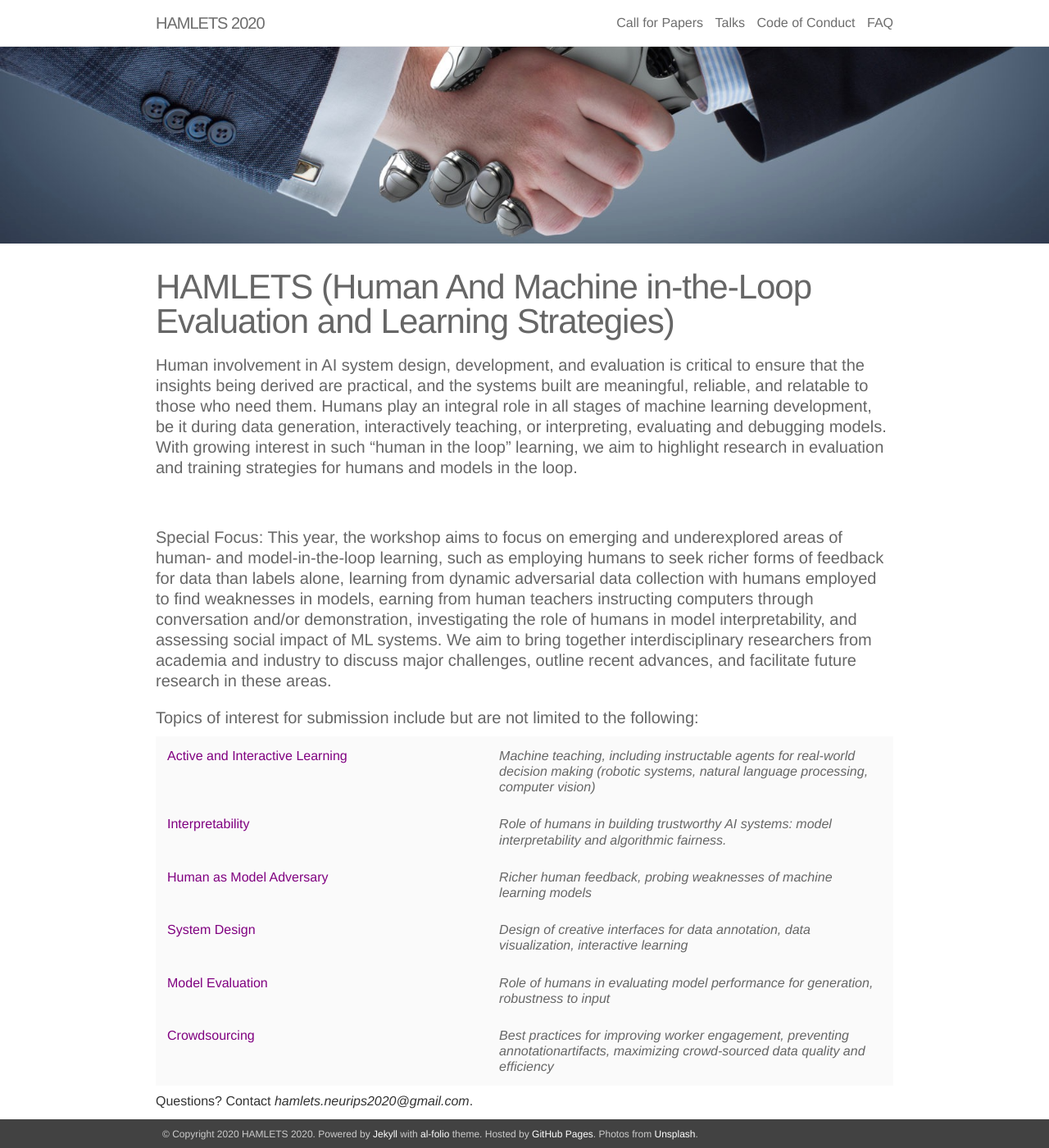
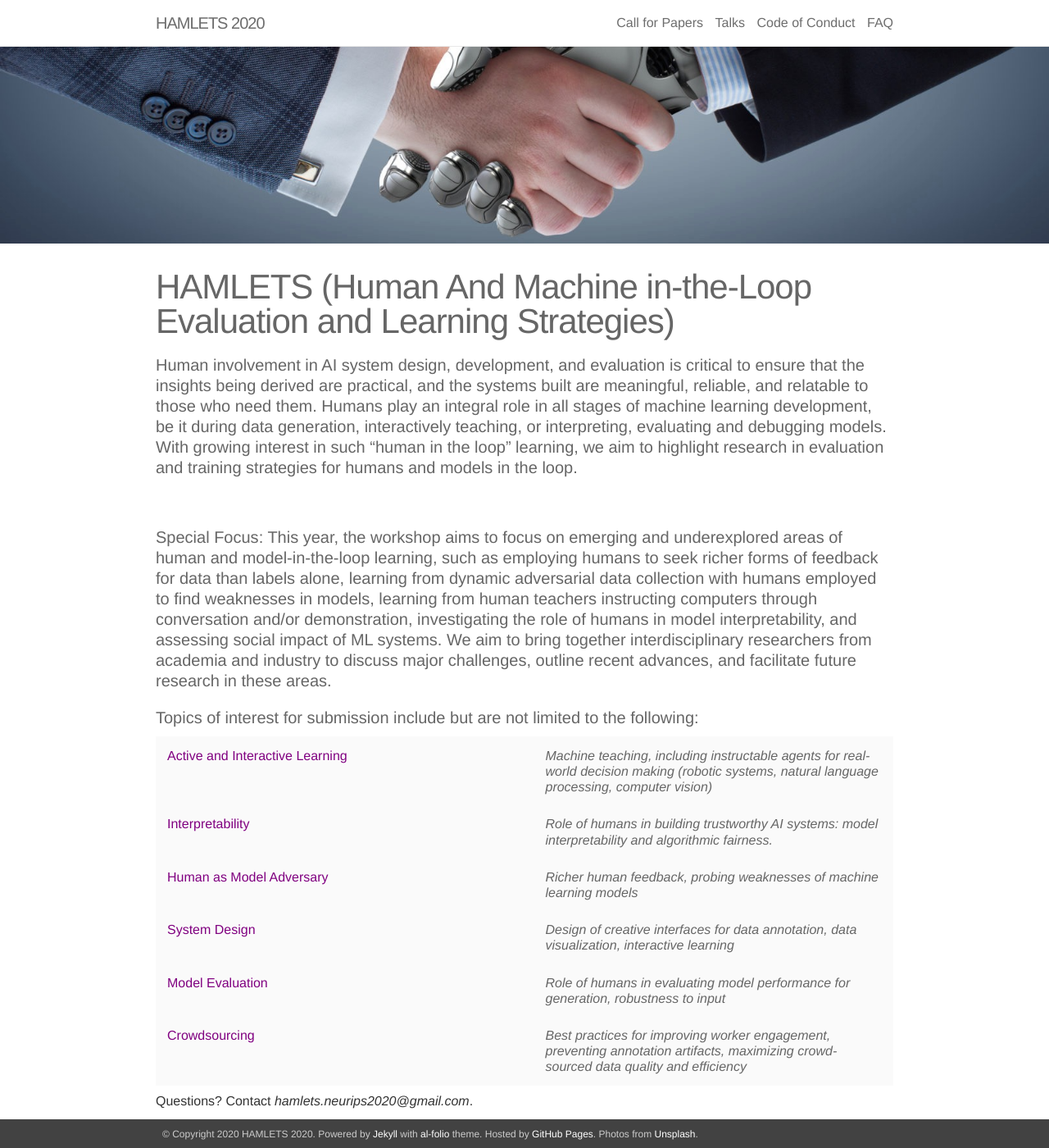
Before and after one commit to hamlets-workshop/hamlets-workshop.github.io, a Jekyll site: the page built from _pages/00_about.md, in a window 1280 px wide and 1400 px high. Shown: the whole window at 82% size. Built offline with Jekyll 4.4.1, drawn with Linux system fonts in a browser that asks for light colours; nearby versions of some CDN libraries.

Commit message:
typos fix

```diff
--- a/_pages/00_about.md
+++ b/_pages/00_about.md
@@ -12,7 +12,7 @@ news: true
 social: true
 organizers: true
 ---
-#### <strong>Special Focus</strong>: This year, the workshop aims to focus on emerging and underexplored areas of human- and model-in-the-loop learning, such as employing humans to seek richer forms of feedback for data than labels alone, learning from dynamic adversarial data collection with humans employed to find weaknesses in models, earning from human teachers instructing computers through conversation and/or demonstration, investigating the role of humans in model interpretability, and assessing social impact of ML systems. We aim to bring together interdisciplinary researchers from academia and industry to discuss major challenges, outline recent advances, and facilitate future research in these areas.
+#### <strong>Special Focus</strong>: This year, the workshop aims to focus on emerging and underexplored areas of human and model-in-the-loop learning, such as employing humans to seek richer forms of feedback for data than labels alone, learning from dynamic adversarial data collection with humans employed to find weaknesses in models, learning from human teachers instructing computers through conversation and/or demonstration, investigating the role of humans in model interpretability, and assessing social impact of ML systems. We aim to bring together interdisciplinary researchers from academia and industry to discuss major challenges, outline recent advances, and facilitate future research in these areas.
 
 #### Topics of interest for submission include but are not limited to the following:
 
@@ -64,7 +64,7 @@ organizers: true
             <b><font size="+0" color="purple">Crowdsourcing</font></b>
             </td>
             <td style="border: none;">
-            <i> Best practices for improving worker engagement, preventing annotationartifacts, maximizing crowd-sourced data quality and efficiency</i>
+            <i> Best practices for improving worker engagement, preventing annotation artifacts, maximizing crowd-sourced data quality and efficiency</i>
             </td>
         </tr>
   </table>
```
